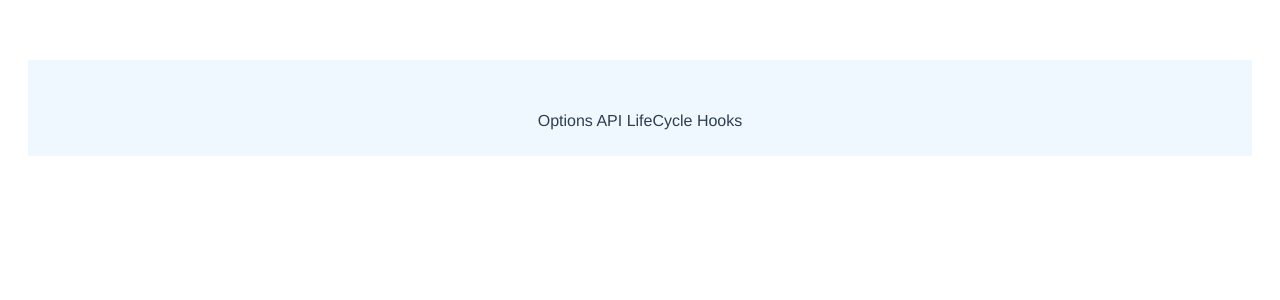
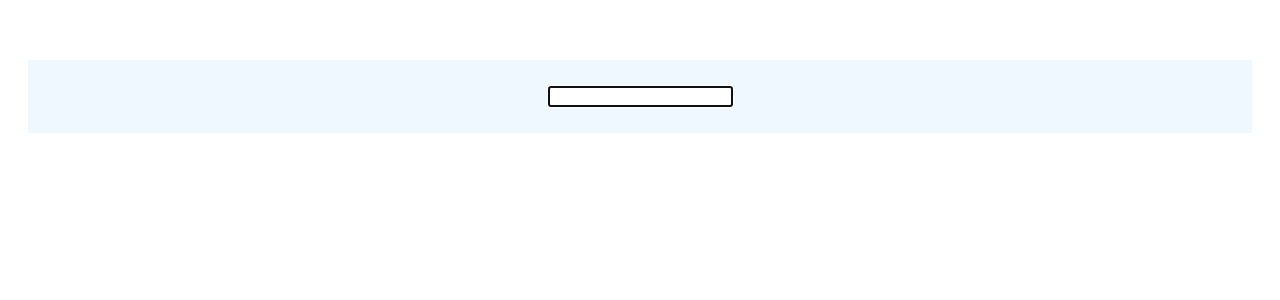
Before and after one commit to noatias1234/Vue-Js, a Vue app: page / in a window 1280 px wide. Shown: the top 300 px of the page. Built offline with nearby package versions, Linux system fonts and the light colour scheme.

Commit message:
Template and refs

```diff
--- a/src/App.vue
+++ b/src/App.vue
@@ -1,11 +1,9 @@
 <template>
-  <LifeCycleC />
-  <LifeCycleO />
+  <TemplateRef />
 </template>
 
 <script>
-import LifeCycleC from './CompositionApi/components/LifeCycleC.vue';
-import LifeCycleO from './CompositionApi/components/LifeCycleO.vue';
+import TemplateRef from './CompositionApi/components/TemplateRef.vue';
 export default {
   name: 'App',
   data() {
@@ -14,7 +12,7 @@ export default {
     }
   },
   components: {
-    LifeCycleC, LifeCycleO
+    TemplateRef
   }
 
 }
--- /dev/null
+++ b/src/CompositionApi/components/TemplateRef.vue
@@ -0,0 +1,30 @@
+<template>
+    <div>
+        <input type="text" ref="inputRef">
+    </div>
+</template>
+
+<script>
+import { ref, onMounted } from 'vue';
+
+export default {
+    name: `TemplateRef`,
+    setup() {
+        const inputRef = ref(null);
+
+        onMounted(() => {
+            inputRef.value.focus()
+        })
+
+        return {
+            inputRef
+        }
+    },
+
+    // mounted() {
+    //     this, $refs.inputRef.focus()
+    // },
+}
+</script>
+
+<style scoped></style>
```
